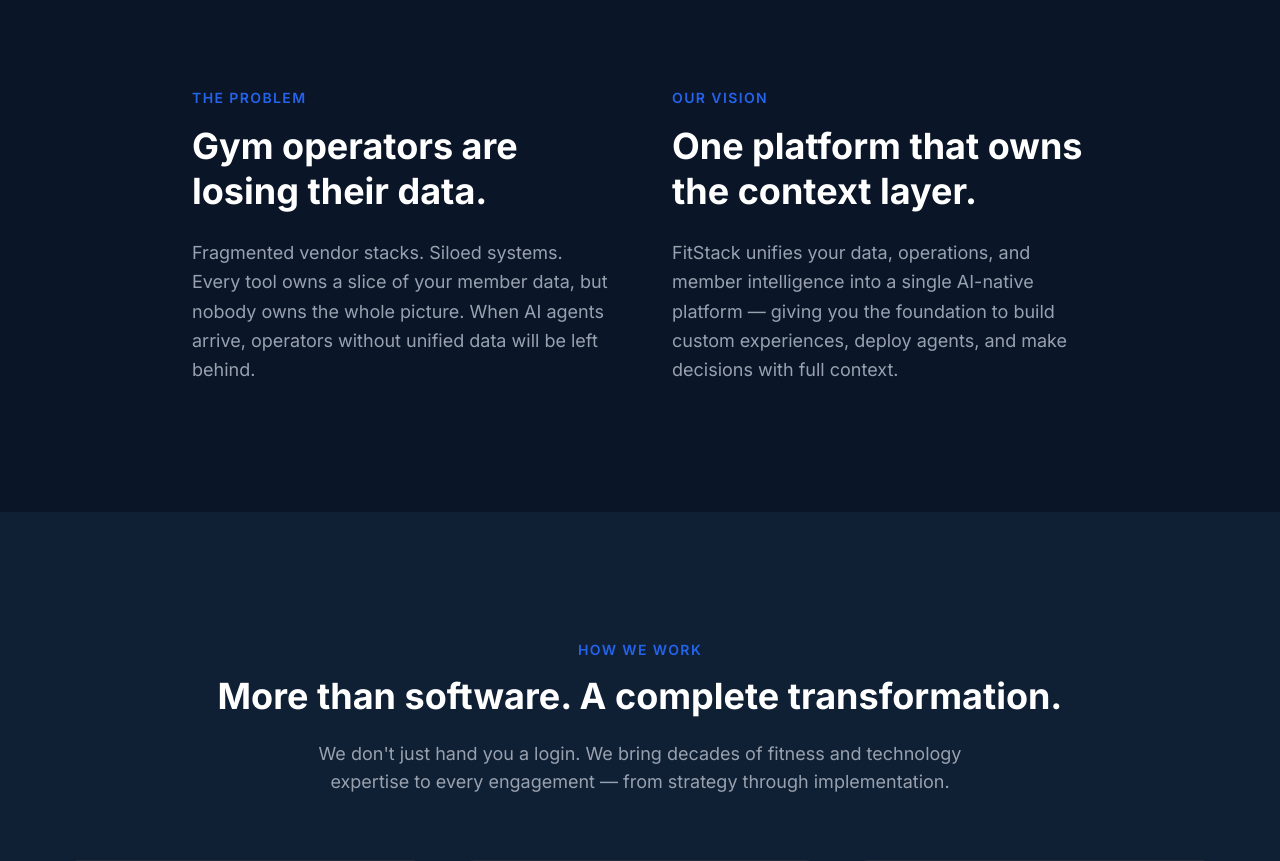
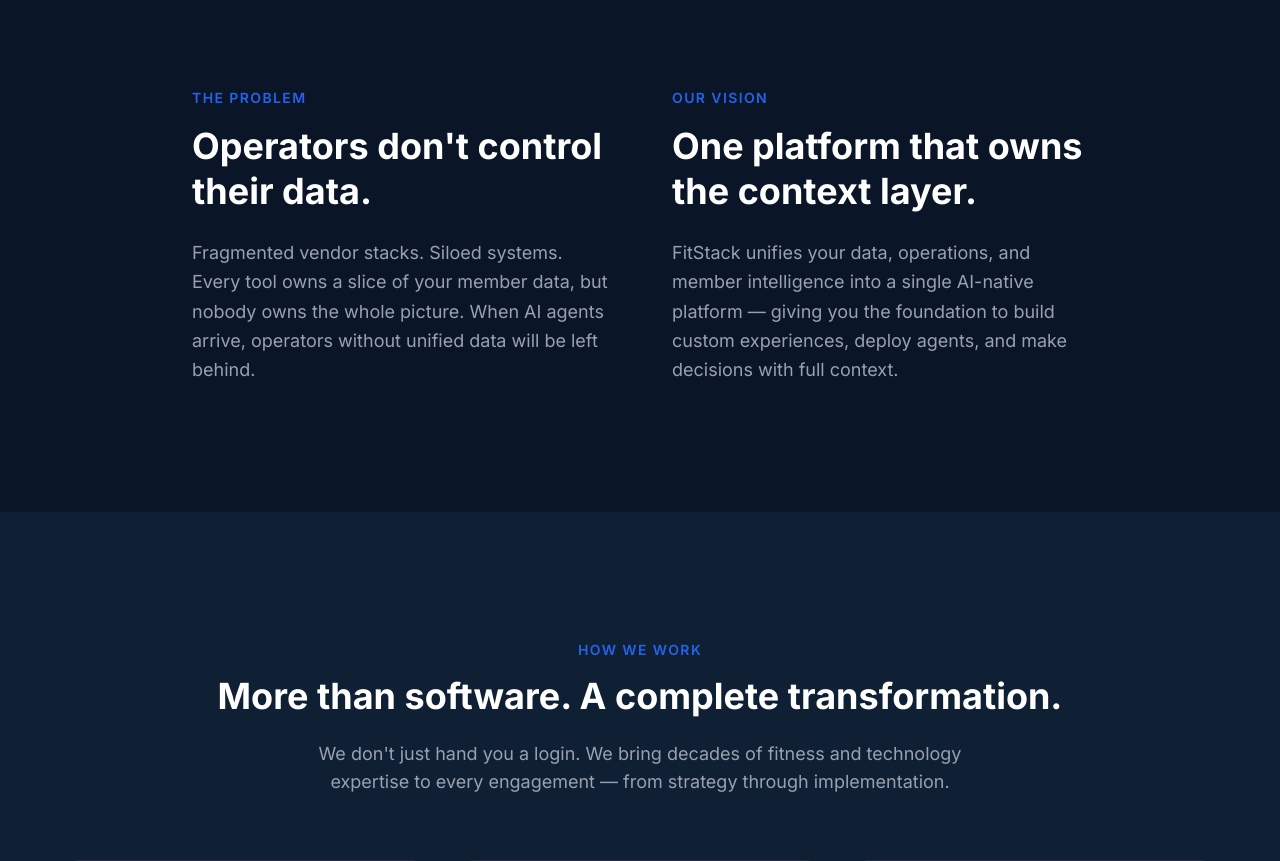
Before and after one commit to fitstack-ai/website, a Next.js app: page / in a window 1280 px wide. Shown: the part 840-1701 px from the top of the page. Built offline with nearby package versions, Linux system fonts and the light colour scheme.

Commit message:
Problem heading: Operators don't control their data

```diff
--- a/src/app/page.tsx
+++ b/src/app/page.tsx
@@ -92,7 +92,7 @@
                 The Problem
               </p>
               <h2 className="text-3xl sm:text-4xl font-bold mb-6 leading-tight">
-                Gym operators are losing their data.
+                Operators don't control their data.
               </h2>
               <p className="text-gray-400 text-lg leading-relaxed">
                 Fragmented vendor stacks. Siloed systems. Every tool owns a
```
